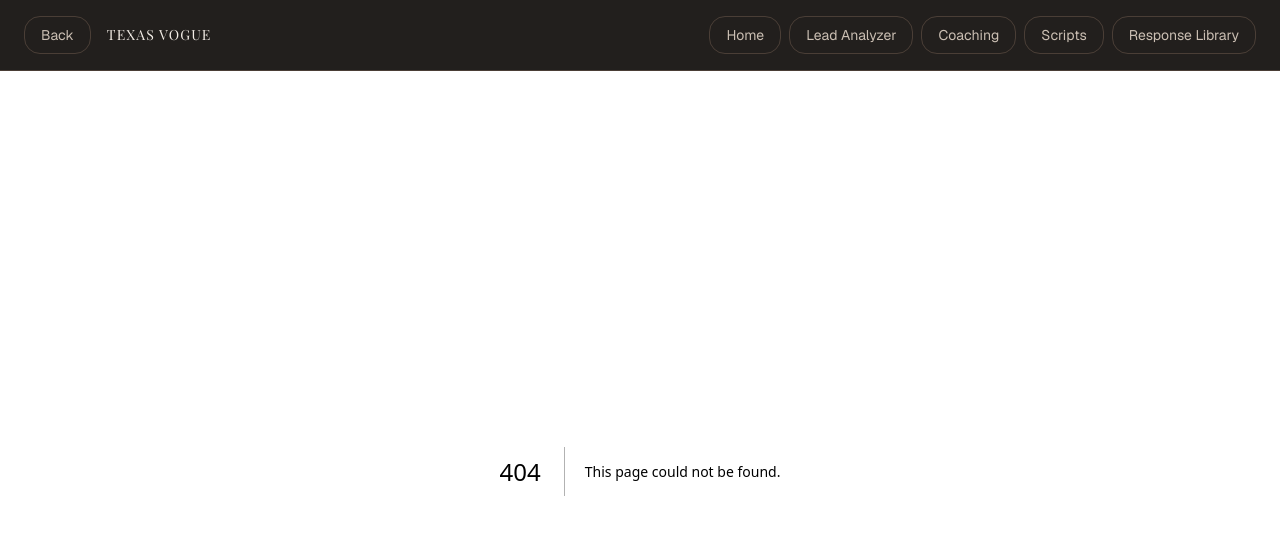
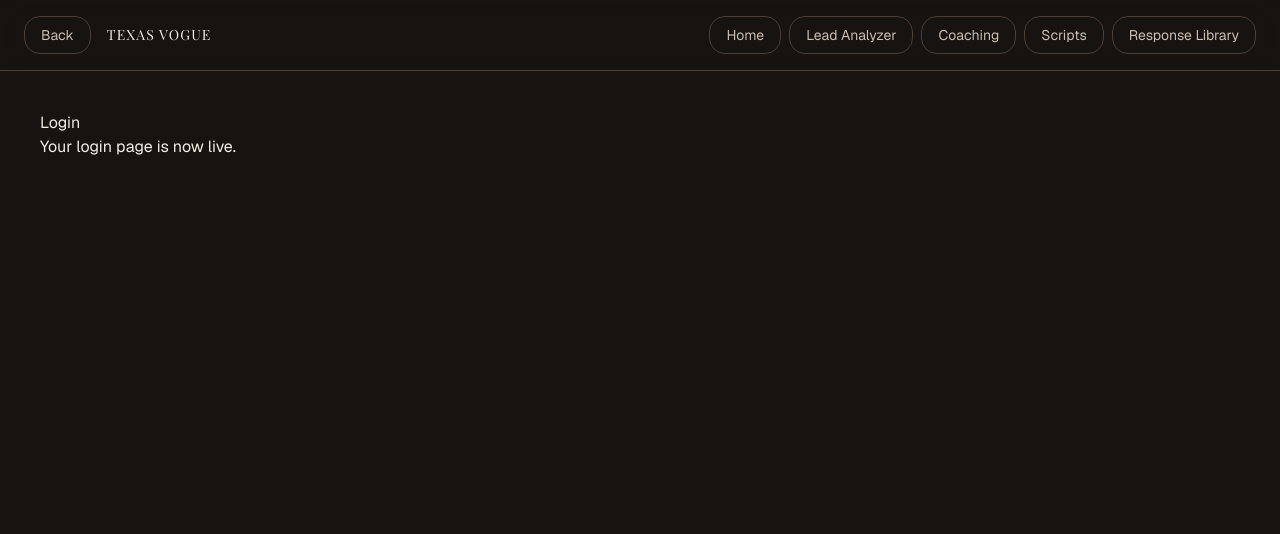
Before and after one commit to devorah16-ui/tvp-app, a Next.js app: page /login in a window 1280 px wide. Before the commit this address had no page. Shown: the top 534 px of the page. Built offline with nearby package versions, Linux system fonts and the light colour scheme.

Commit message:
Add login page

```diff
--- /dev/null
+++ b/app/login/page.tsx
@@ -0,0 +1,8 @@
+export default function LoginPage() {
+  return (
+    <main style={{ padding: "40px" }}>
+      <h1>Login</h1>
+      <p>Your login page is now live.</p>
+    </main>
+  );
+}
```
